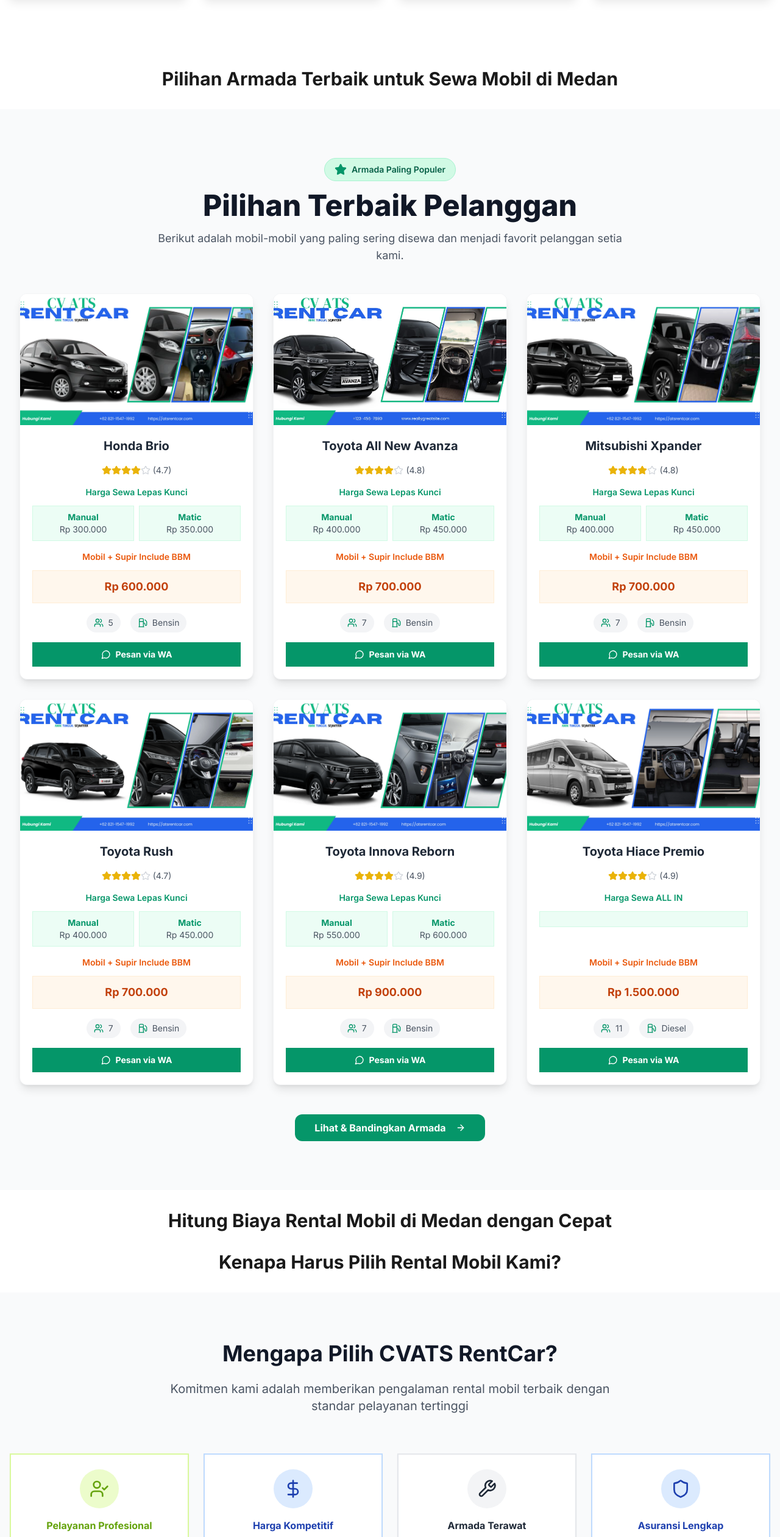
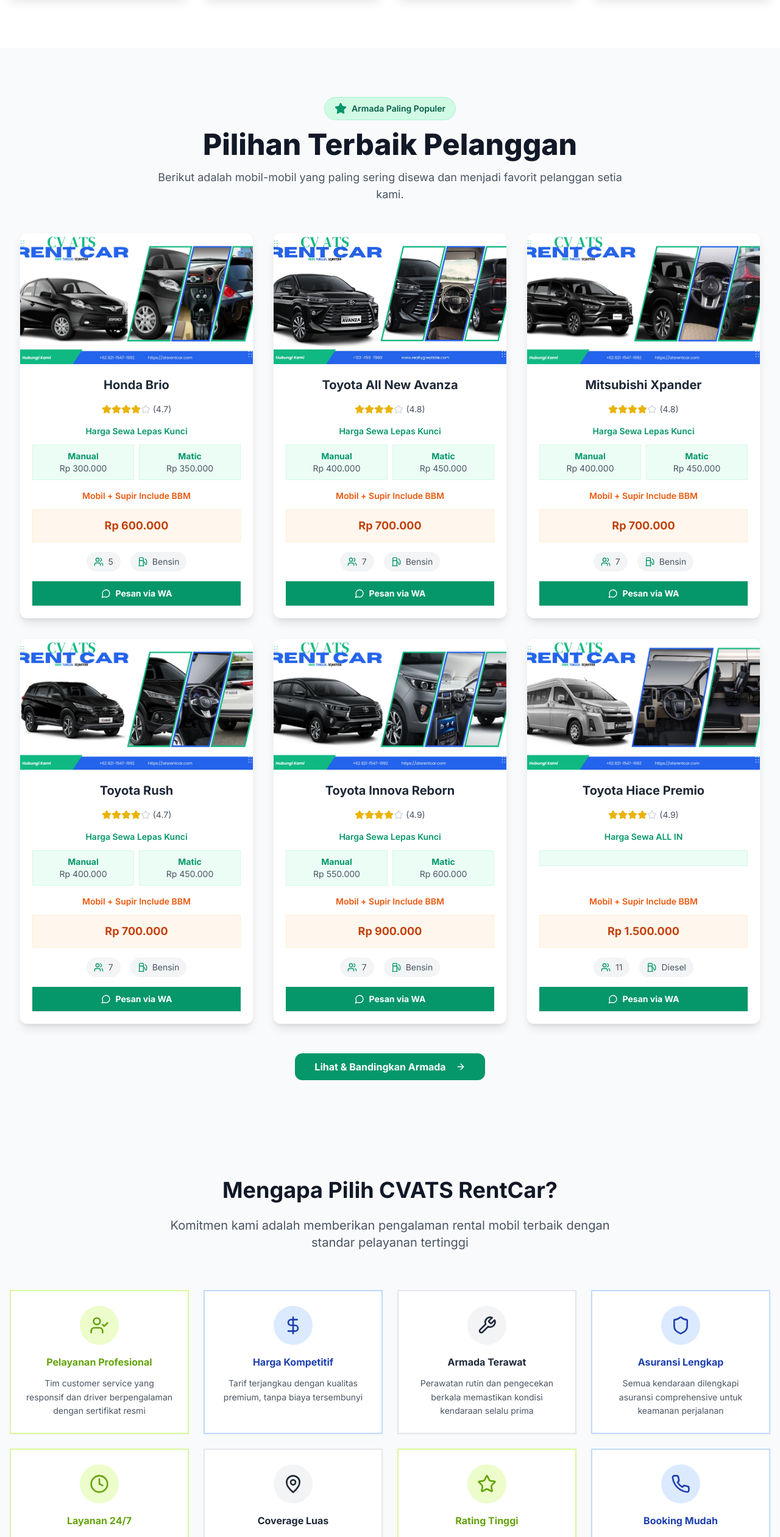
Before and after one commit to rzkysyftrajya/project-ats, a Next.js app: page / in a window 1280 px wide. Shown: the part 2167-4687 px from the top of the page at 61% size. Built offline with nearby package versions, Linux system fonts and the light colour scheme.

Commit message:
Update page.tsx

```diff
--- a/app/page.tsx
+++ b/app/page.tsx
@@ -1,4 +1,4 @@
-// HomePage.tsx
+// HomePage.tsx (dengan overflow-x-hidden)
 
 import { HeroSection } from "@/components/hero-section";
 import { TrustBadges } from "@/components/trust-badges";
@@ -12,30 +12,15 @@ import { CallToAction } from "@/components/call-to-action";
 
 export default function HomePage() {
   return (
+    // Tambahkan class overflow-x-hidden di sini
     <div className="min-h-screen overflow-x-hidden">
-      {/* HeroSection harus memiliki H1 yang relevan dengan keyword utama */}
-      <HeroSection
-        title="Rental Mobil Medan Murah & Terpercaya"
-        subtitle="Solusi terbaik untuk sewa mobil lepas kunci dan dengan supir di Medan. Layanan 24 jam, armada terawat, dan harga terjangkau."
-      />
-
-      {/* Bagian lainnya bisa menggunakan H2 dan H3 */}
+      <HeroSection />
       <TrustBadges />
       <StatsCounter />
-
-      <h2 className="text-3xl font-bold text-center my-8">Pilihan Armada Terbaik untuk Sewa Mobil di Medan</h2>
       <FleetPreview />
-
-      <h2 className="text-3xl font-bold text-center my-8">Hitung Biaya Rental Mobil di Medan dengan Cepat</h2>
       <PriceCalculator />
-
-      <h2 className="text-3xl font-bold text-center my-8">Kenapa Harus Pilih Rental Mobil Kami?</h2>
       <WhyChooseUs />
-
-      <h2 className="text-3xl font-bold text-center my-8">Testimoni Pelanggan Rental Mobil Medan</h2>
       <TestimonialCarousel />
-
-      <h2 className="text-3xl font-bold text-center my-8">Pertanyaan Umum Seputar Sewa Mobil di Medan</h2>
       <FAQSection />
       <CallToAction />
     </div>
```
